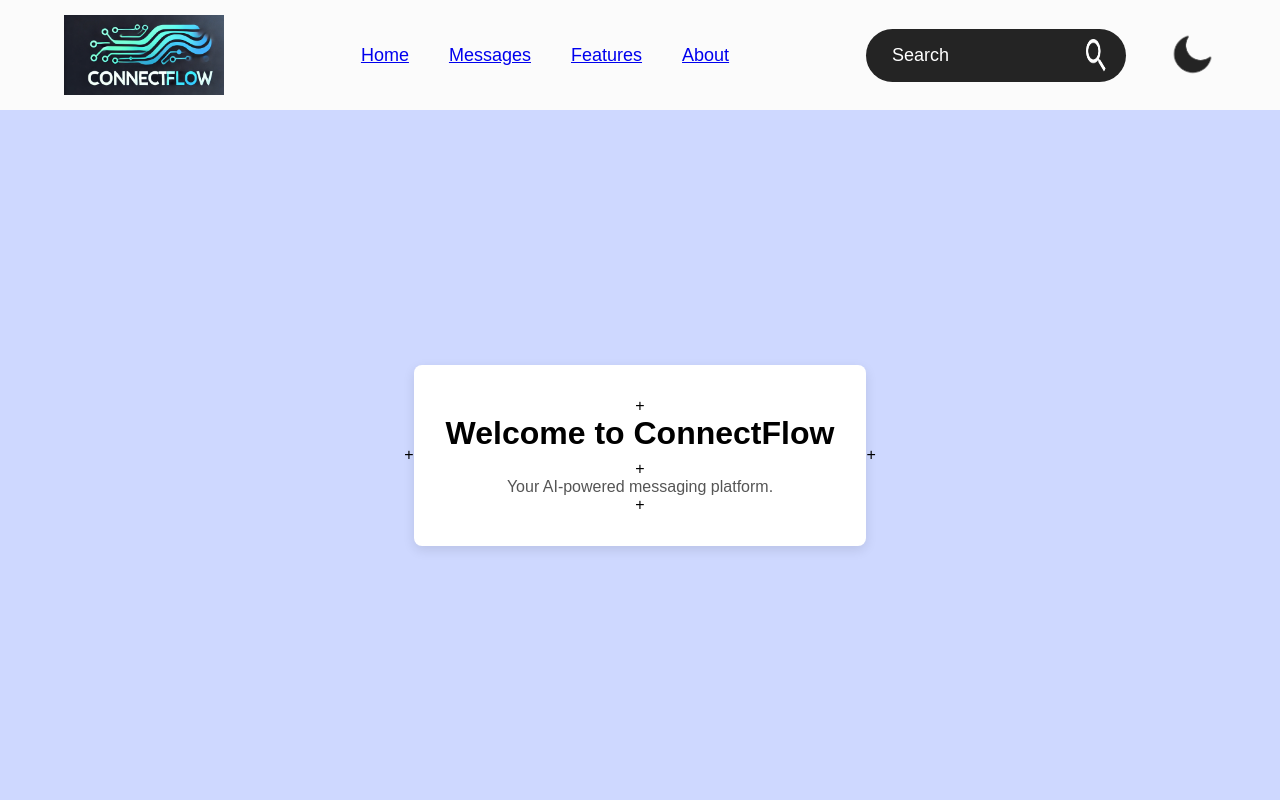
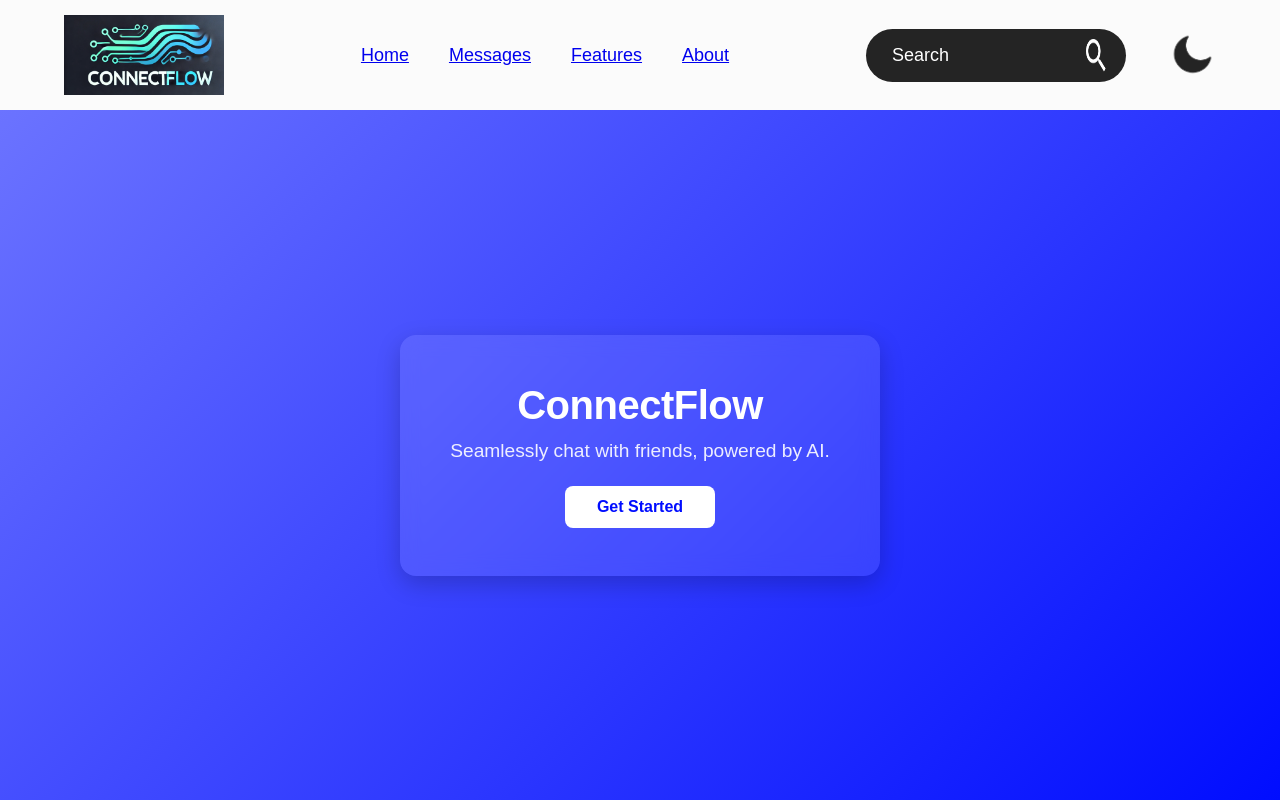
Before and after one commit to yvemula/ConnectFlow, a React (Vite) app in the folder my-vite-project/: page / in a window 1280 px wide. Built offline with nearby package versions, Linux system fonts and the light colour scheme.

Commit message:
making pages more interactive

```diff
--- a/my-vite-project/src/App.css
+++ b/my-vite-project/src/App.css
@@ -1,34 +1,74 @@
-/* make your outer container span full viewport height */
+/* make the container span full viewport */
 .container {
   display: flex;
   flex-direction: column;
-  height: 100vh; /* full height of the browser */
+  height: 100vh;
 }
 
-/* home-page will flex-grow to fill space under the Navbar */
+/* Hero area */
 .home-page {
-  flex: 1; /* take all remaining vertical space */
+  flex: 1;
   display: flex;
   align-items: center;
   justify-content: center;
+  /* nice angled gradient */
+  background: linear-gradient(135deg, #6b73ff 0%, #000dff 100%);
+  color: #fff;
   padding: 1rem;
-  background: var(--bg); /* or a solid color like #f5f5f5 */
 }
 
-/* simple centered card */
+/* Frosted‐glass card with fade‐in */
 .home-content {
-  max-width: 500px;
+  max-width: 480px;
+  width: 100%;
   text-align: center;
-  padding: 2rem;
-  border-radius: 8px;
-  box-shadow: 0 4px 12px rgba(0, 0, 0, 0.1);
-  background: var(--card-bg, #fff);
+  padding: 3rem 2rem;
+  border-radius: 16px;
+  background: rgba(255, 255, 255, 0.1);
+  backdrop-filter: blur(10px);
+  animation: fadeIn 0.8s ease-out forwards;
+  box-shadow: 0 8px 24px rgba(0, 0, 0, 0.2);
+}
+
+@keyframes fadeIn {
+  from {
+    opacity: 0;
+    transform: translateY(20px);
+  }
+  to {
+    opacity: 1;
+    transform: translateY(0);
+  }
 }
 
 .home-content h1 {
-  margin-bottom: 0.5rem;
+  font-size: 2.5rem;
+  margin-bottom: 0.75rem;
+  letter-spacing: -0.5px;
 }
 
 .home-content p {
-  color: #555;
+  font-size: 1.2rem;
+  margin-bottom: 1.5rem;
+  opacity: 0.9;
 }
+
+/* Call-to-action button */
+.cta-button {
+  display: inline-block;
+  padding: 0.75rem 2rem;
+  font-size: 1rem;
+  font-weight: 600;
+  color: #000dff;
+  background-color: #fff;
+  border: none;
+  border-radius: 8px;
+  text-decoration: none;
+  transition: all 0.3s ease;
+}
+
+.cta-button:hover {
+  background-color: rgba(255, 255, 255, 0.9);
+  transform: translateY(-2px);
+  box-shadow: 0 6px 16px rgba(0, 0, 0, 0.2);
+}
--- a/my-vite-project/src/App.jsx
+++ b/my-vite-project/src/App.jsx
@@ -6,15 +6,19 @@ import Message from "./Components/Messages";
 import About from "./Components/About";
 import ChatPage from "./Components/ChatPage"; // Import your ChatPage component
 import "./App.css";
+import { Link } from "react-router-dom";
 
 // Optional Home component for the default route
 const Home = () => (
   <div className="home-page">
-+     <div className="home-content">
-+       <h1>Welcome to ConnectFlow</h1>
-+       <p>Your AI-powered messaging platform.</p>
-+     </div>
-+   </div>
+    <div className="home-content">
+      <h1>ConnectFlow</h1>
+      <p>Seamlessly chat with friends, powered by AI.</p>
+      <Link to="/messages" className="cta-button">
+        Get Started
+      </Link>
+    </div>
+  </div>
 );
 
 const App = () => {
```
